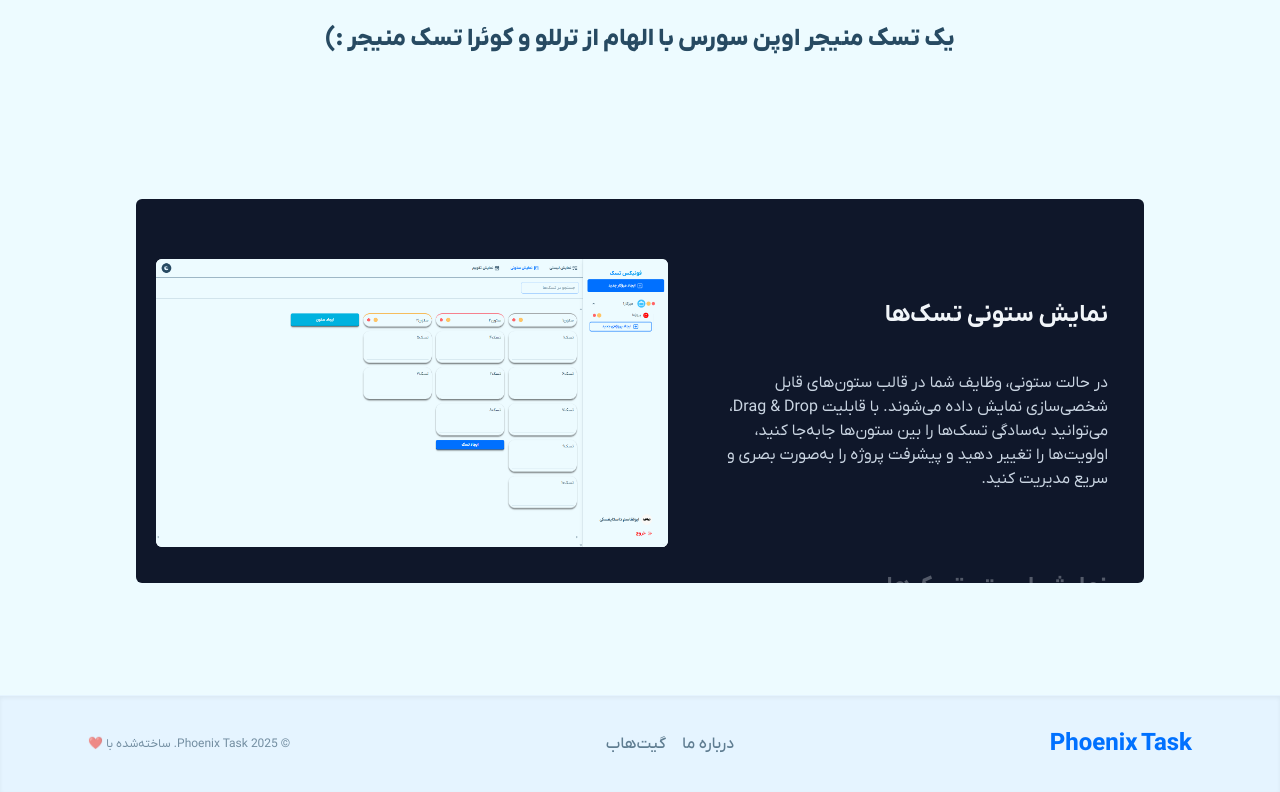
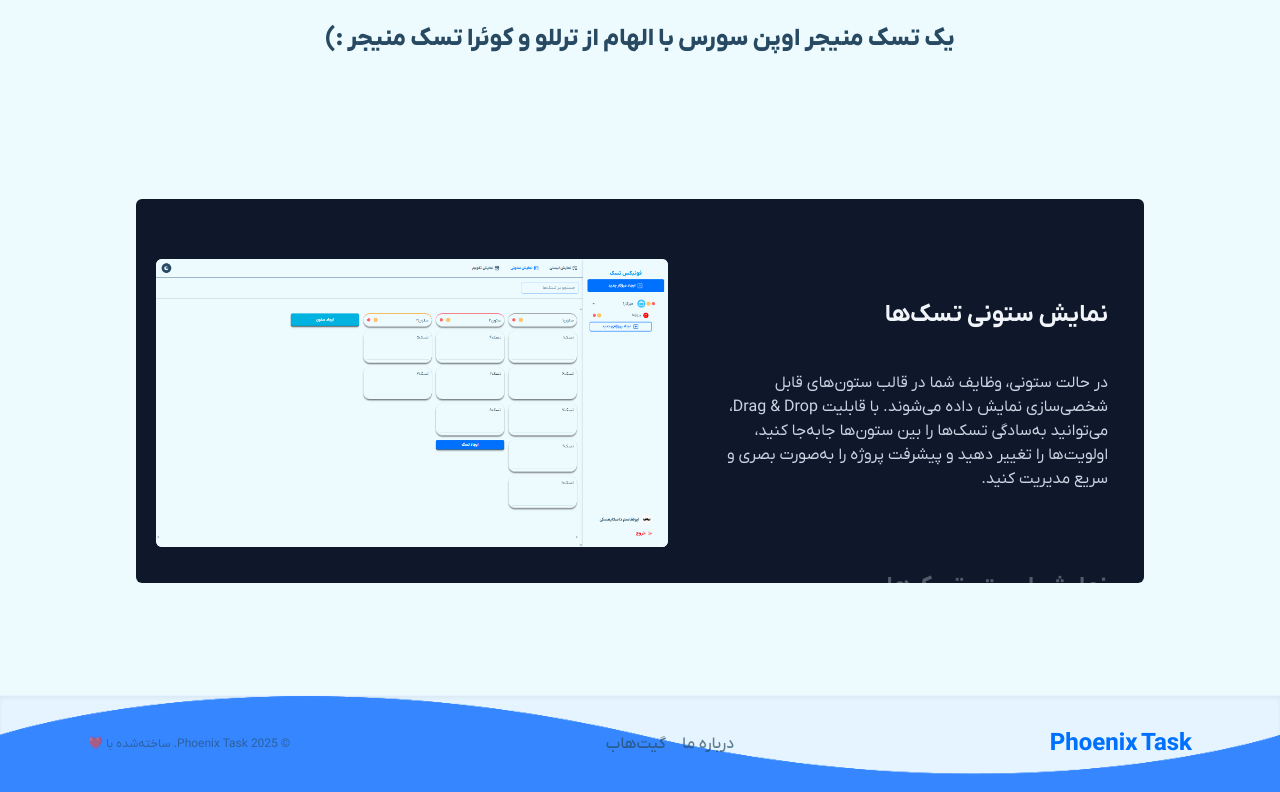
Before and after one commit to PhoenixTask/WebApp, a Next.js app: page / in a window 1280 px wide. Shown: the part 645-1437 px from the top of the page. Built offline with nearby package versions, Linux system fonts and the light colour scheme.

Commit message:
feat/style(calendar): button theme & today highlight fixed • 🚫⏪ prevent past drops • ✅ allow forward-only drag/drop

```diff
--- a/src/app/(dashboard)/calendar/page.tsx
+++ b/src/app/(dashboard)/calendar/page.tsx
@@ -71,9 +71,13 @@
             droppable
             selectable
             events={events}
+            eventAllow={(dropInfo, draggedEvent) => {
+              const newStart = startOfDay(dropInfo.start);
+              const prevStart = startOfDay(draggedEvent?.start!);
+              return newStart.getTime() >= prevStart.getTime();
+            }}
             dateClick={handleDateClick}
             eventDrop={handleEventDrop}
-            eventChange={handleEventChange}
             datesSet={handleDatesSet}
             headerToolbar={{
               left: "prev,next today",
@@ -118,8 +122,4 @@
     setStartDate(newStart);
     setEndDate(newEnd);
   }
-
-  function handleEventChange(arg: any) {
-    console.log("Event changed:", arg.event);
-  }
 }
--- a/src/app/components/LandingFooter/index.tsx
+++ b/src/app/components/LandingFooter/index.tsx
@@ -1,10 +1,14 @@
 export default function LandingFooter() {
   return (
-    <footer className="w-full mt-12 bg-base-300 border-t border-base-300 shadow-inner">
+    <footer className="w-full mt-12 bg-base-300 border-t border-base-300 shadow-inner relative overflow-hidden text-white">
+      <img
+        src="/view/landingfooter_img.png"
+        alt="footer"
+        className="pointer-events-none absolute inset-x-0 top-0 w-full h-20 md:h-24 lg:h-28  object-top z-0"
+      />
+      <div className="relative z-10 w-full">
         <div className="max-w-6xl mx-auto px-6 py-8 flex flex-col md:flex-row items-center md:justify-between gap-6">
-        <p className="text-2xl font-extrabold text-primary">
-          Phoenix Task
-        </p>
+          <p className="text-2xl font-extrabold text-primary">Phoenix Task</p>
 
           <ul className="flex flex-wrap gap-4 text-base-content/70 font-medium">
             <li>
@@ -28,6 +32,7 @@
             © {new Date().getFullYear()} Phoenix Task. ساخته‌شده با ❤️
           </div>
         </div>
+      </div>
     </footer>
   );
 }
--- a/src/assets/globals.css
+++ b/src/assets/globals.css
@@ -110,7 +110,7 @@
 }
 
 /* بقیه استایل‌ها هم عالیه */
-.fc-h-event {
+/* .fc-h-event {
   @apply bg-violet-500 border border-violet-600;
 }
 
@@ -132,4 +132,37 @@
 
 .fc-v-event {
   @apply bg-violet-500 border border-violet-600;
+} */
+
+.fc-theme-standard {
+  --fc-button-bg-color: var(--color-primary);
+  --fc-button-border-color: var(--color-primary);
+  --fc-button-text-color: var(--color-primary-content);
+
+  --fc-button-hover-bg-color: color-mix(
+    in oklch,
+    var(--color-primary) 85%,
+    black 15%
+  );
+  --fc-button-hover-border-color: var(--fc-button-hover-bg-color);
+
+  --fc-button-active-bg-color: color-mix(
+    in oklch,
+    var(--color-primary) 70%,
+    black 30%
+  );
+  --fc-button-active-border-color: var(--fc-button-active-bg-color);
 }
+
+.fc-theme-standard {
+  --fc-today-bg-color: color-mix(
+    in oklch,
+    var(--color-primary) 12%,
+    transparent
+  );
+  --fc-highlight-color: color-mix(
+    in oklch,
+    var(--color-primary) 16%,
+    transparent
+  );
+}
```
Also changed, not shown: public/view/landingfooter_img.png (added). Lines whose indentation alone changed are shown as unchanged.
